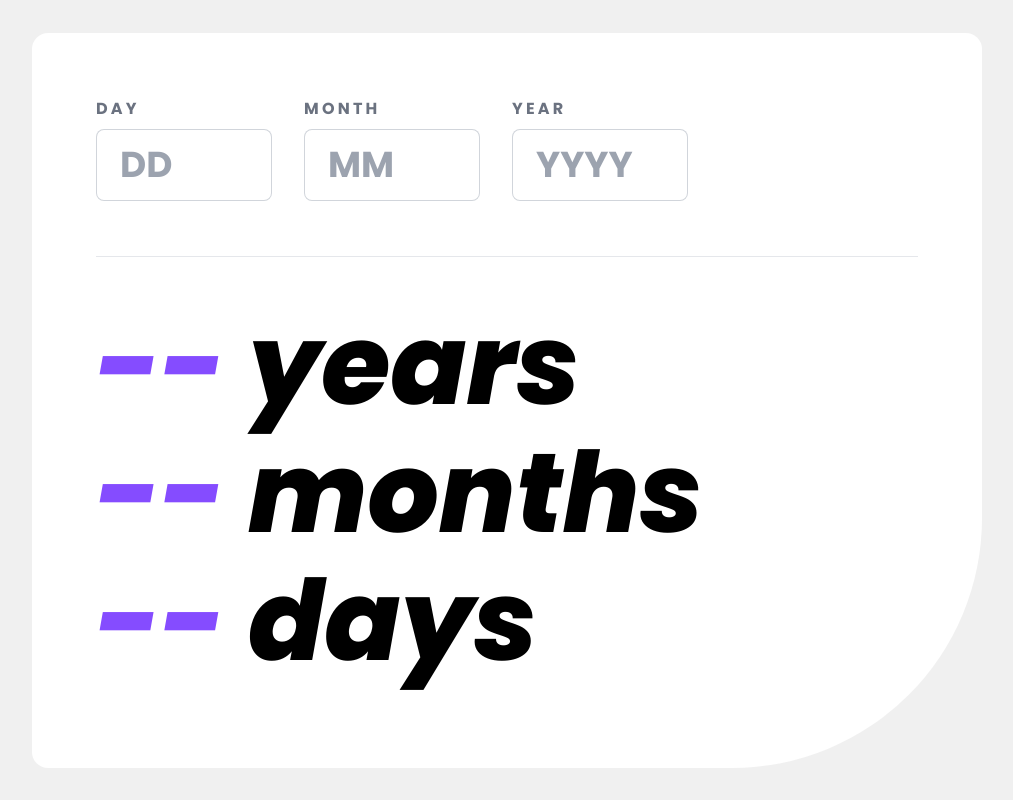
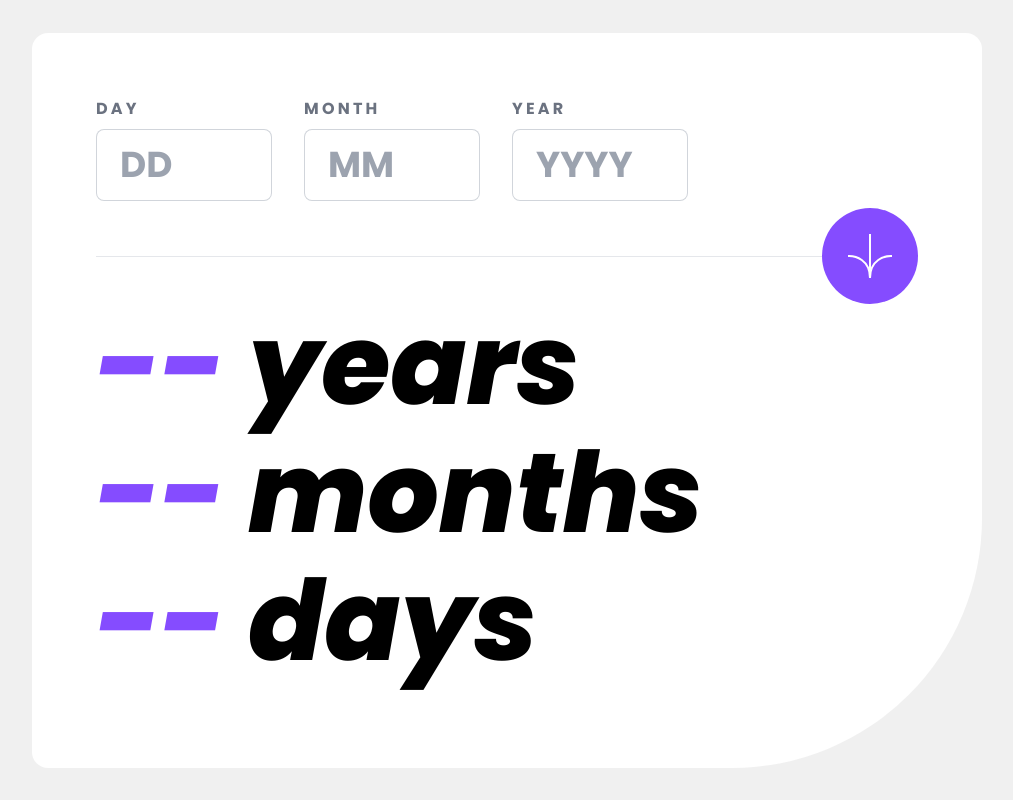
Before and after one commit to DaniKOrdo/frontendmentor, a React (Vite) app in the folder Age-Calculator-App/: page / in a window 1280 px wide. Shown: the whole page, without its empty margins (133-1146 px from the left). Built offline with nearby package versions, Linux system fonts and the light colour scheme.

Commit message:
add new custom class

```diff
--- a/Age-Calculator-App/src/index.css
+++ b/Age-Calculator-App/src/index.css
@@ -54,5 +54,9 @@
 }
 
 .date-input {
-  @apply h-[4.5rem] px-6 text-4xl font-bold placeholder-gray-400 rounded-lg w-44 ring-1 ring-inset ring-gray-300 focus:ring-customPurple focus:ring-2 focus-visible:outline-none;
+  @apply h-[4.5rem] mb-2 px-6 text-4xl font-bold placeholder-gray-400 rounded-lg w-44 ring-1 ring-inset ring-gray-300 focus:ring-customPurple hover:ring-customPurple focus:ring-2 focus-visible:outline-none;
 }
+
+.arrow-button {
+  @apply absolute right-0 flex items-center justify-center w-24 h-24 transition-all duration-300 rounded-full -bottom-12 bg-customPurple hover:bg-black active:bg-gray-600;
+}
```
